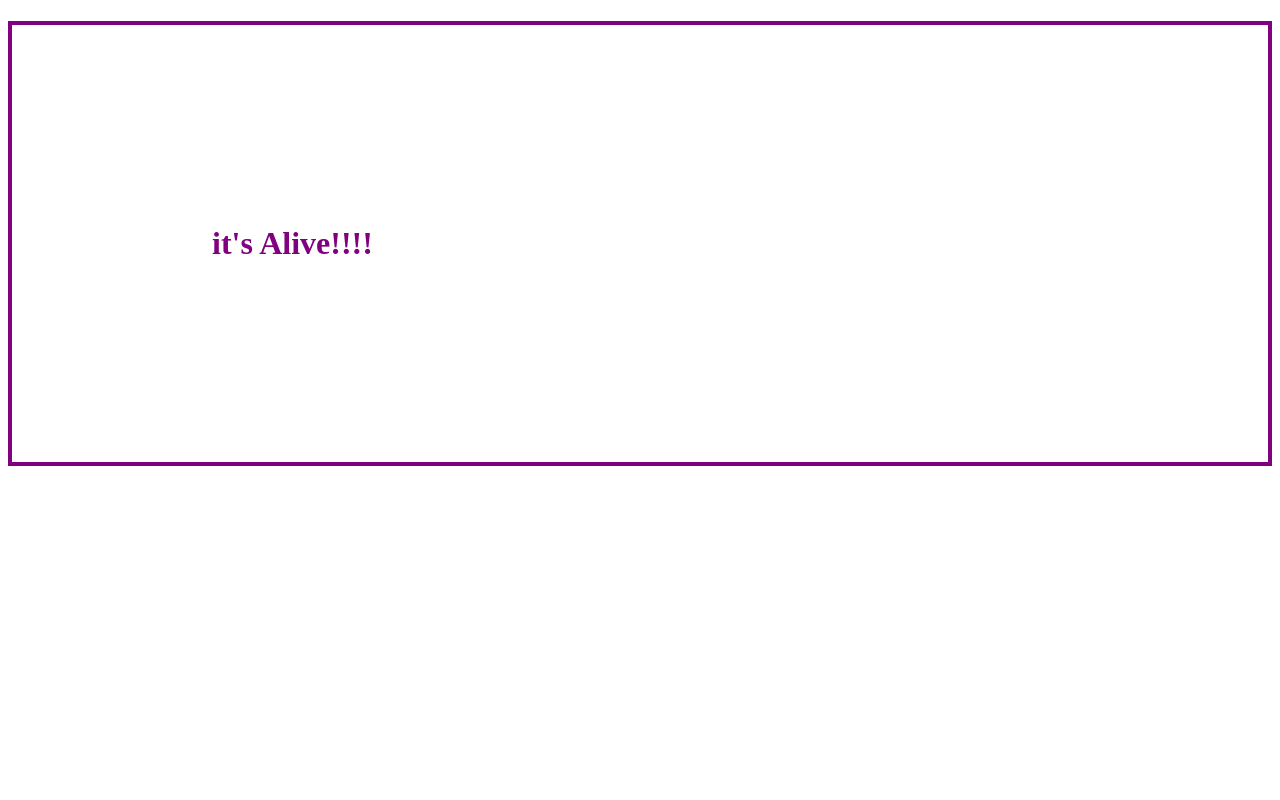
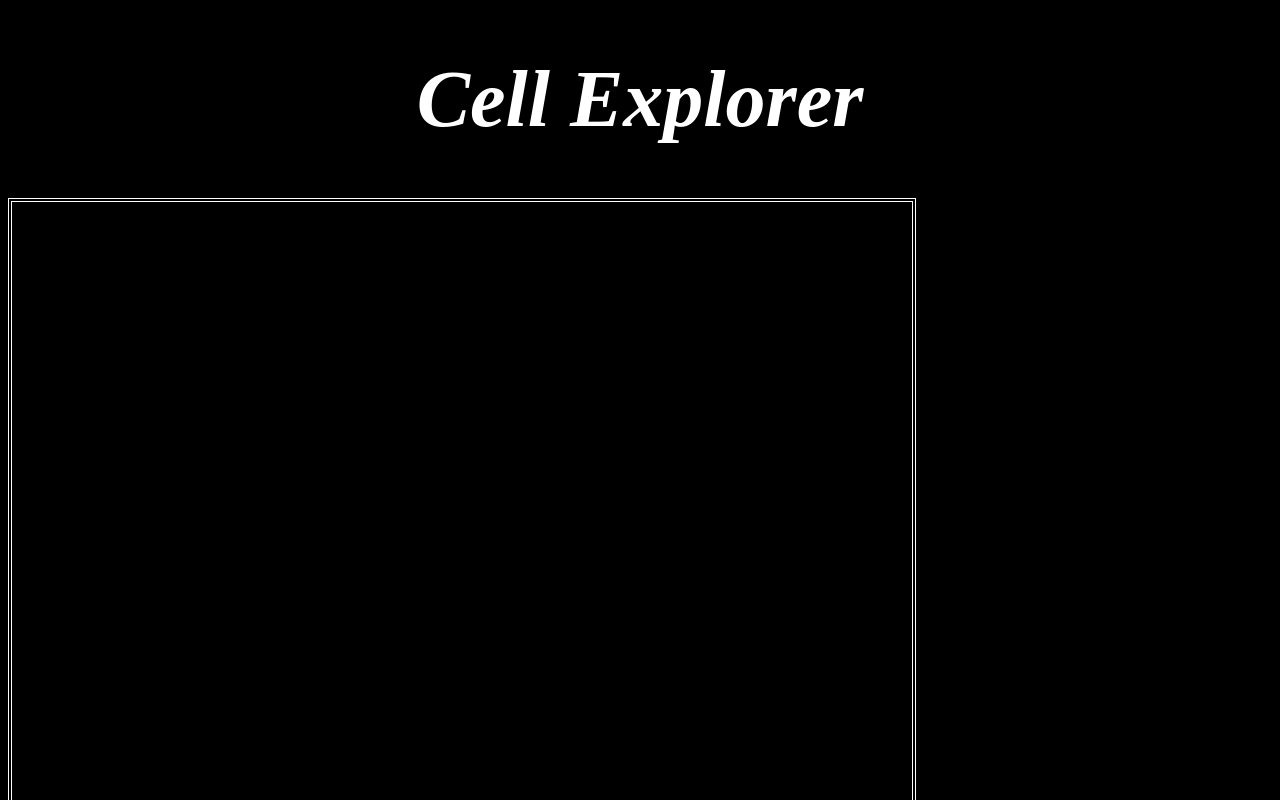
Before and after one commit to ShaunJhingoor/JSproject, a website built with webpack: page index.html in a window 1280 px wide. Shown: the top 800 px of the page. Built offline with nearby package versions, Linux system fonts and the light colour scheme.

Commit message:
Set up basics

```diff
--- a/index.html
+++ b/index.html
@@ -7,11 +7,20 @@
     <meta http-equiv="X-UA-Compatible" content="ie=edge" />
     <link rel="stylesheet" href="./dist/main.css" />
     <script src="./dist/main.js"></script>
-    <title>Project Name</title>
+    <title>Cell Explorer</title>
+    <style>
+      canvas {
+        border: 4px double white;
+        padding: 100px;
+      }
+    </style>
   </head>
 
   <body>
-    <div id = "main"></div>
+    <h1>Cell Explorer</h1>
+    <canvas id="cell1" width="700" height="700"></canvas>
+    <canvas id="prokaryotic" width="700" height="700"></canvas>
+
   </body>
 
 </html>
--- a/src/index.js
+++ b/src/index.js
@@ -1,8 +1,10 @@
-import Example from "./scripts/example";
 
+import Eukaryotic from "./scripts/eukaryotic"
 document.addEventListener("DOMContentLoaded", () => {
-    const main = document.getElementById("main");
+
+    const cell1 = document.getElementById("cell1");
     // debugger;
-    new Example(main);
+
+    new Eukaryotic(cell1)
     console.log("hello world");
 });
--- a/src/index.scss
+++ b/src/index.scss
@@ -1,5 +1,10 @@
-@import "./styles/example.scss";
-
- #main {
-    color: $color;
+// @import "./styles/eukaryotic.scss";
+h1{
+    text-align: center;
+    color:  white;
+    font-size: 5em;
+    font-style: italic;
 }
+body{
+    background-color: black;
+}
--- /dev/null
+++ b/src/scripts/eukaryotic.js
@@ -0,0 +1,17 @@
+class Eukaryotic {
+    constructor(cell1){
+        this.cell1 = cell1
+        this.handleNucleusHover = this.handleNucleusHover.bind(this)
+    }
+    setupNucleus(){
+        let nucleus = document.createElement("nucleus")
+        nucleus.addEventListener("mouseover", this.handleNucleusHover)
+        this.cell1.appendChild(nucleus)
+    }
+    handleNucleusHover(e){
+        e.stopPropagration()
+        let ele = e.taget
+        ele.classlist.toggle('nucleusHover')
+    }
+}
+export default Eukaryotic;
--- /dev/null
+++ b/src/styles/eukaryotic.scss
@@ -0,0 +1,3 @@
+// .nucleusHover{
+//     font-display: "Nucleus";
+// }
```
Also changed, not shown: dist/main.css, dist/main.js.
